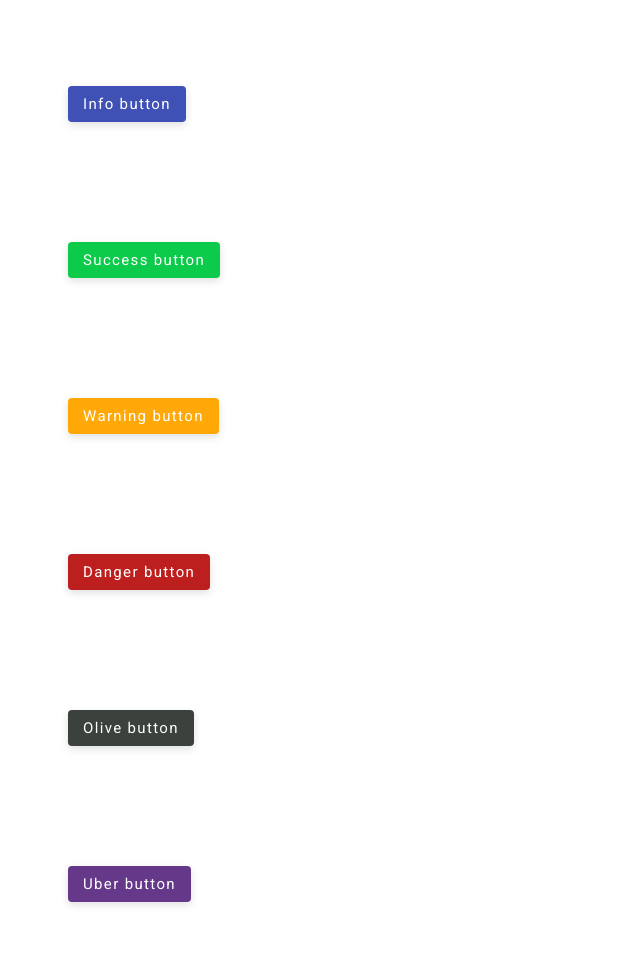
After one commit to akhil-eppa/GoalKeeper, a PHP site: page /button.html in a window 1280 px wide. The commit adds this page. Shown: the whole page, without its empty margins (0-640 px from the left). Run offline with PHP 8.4, Linux system fonts and the light colour scheme.

Commit message:
Added Code For Button-V1 and Jumbotron-V2
Added components:
1) Button Version 1
2) Jumbotron Version 2

```diff
--- /dev/null
+++ b/button.css
@@ -0,0 +1,66 @@
+#btn{
+  margin: 4em;
+  font-family: 'Roboto';
+  font-size: 15px;
+  color: white;
+  padding: 9px 15px;
+  border-style: none;
+  box-shadow: 0px 3px 8px #e0e0e0;
+  letter-spacing: 0.09em;
+  border-radius: 4px;
+  outline: none;
+  -webkit-transition-duration: 0.2s; /* Safari */
+    transition-duration: 0.4s;
+}
+
+#btn:hover {
+    box-shadow: 0 10px 14px 0 rgba(0,0,0,0.24);
+}
+
+#btn.info {
+    background-color: #3f51b5;
+}
+#btn.info:active {
+    box-shadow: 0 7px 8px 0 #3f51b5;
+    transform: translateY(3px);
+}
+
+#btn.success {
+    background-color: #0CCA4A;
+}
+#btn.success:active {
+    box-shadow: 0 7px 8px 0 #0CCA4A;
+    transform: translateY(3px);
+}
+
+#btn.warning {
+    background-color: #FFA807;
+}
+#btn.warning:active {
+    box-shadow: 0 7px 8px 0 #FFA807;
+    transform: translateY(3px);
+}
+
+#btn.danger {
+    background-color: #BD1E1E;
+}
+#btn.danger:active {
+    box-shadow: 0 7px 8px 0 #BD1E1E;
+    transform: translateY(3px);
+}
+
+#btn.olive {
+    background-color: #3B413C;
+}
+#btn.olive:active {
+    box-shadow: 0 7px 8px 0 #3B413C;
+    transform: translateY(3px);
+}
+
+#btn.uber {
+    background-color: #663889;
+}
+#btn.uber:active {
+    box-shadow: 0 7px 8px 0 #663889;
+    transform: translateY(3px);
+}
--- /dev/null
+++ b/button.html
@@ -0,0 +1,22 @@
+<!DOCTYPE html>
+<html>
+  <head>
+    <link href='https://fonts.googleapis.com/css?family=Roboto' rel='stylesheet'>
+    <link rel="stylesheet" href="button.css">
+</head>
+ <body>
+   <br>
+   <input type="button" id = "btn" value="Info button" class = "info">
+   <br/>
+   <input type="button" id = "btn" value="Success button"  class = "success">
+   <br/>
+   <input type="button" id = "btn" value="Warning button" class = "warning">
+   <br/>
+   <input type="button" id = "btn" value="Danger button" class = "danger">
+   <br/>
+   <input type="button" id = "btn" value="Olive button" class = "olive">
+   <br/>
+   <input type="button" id = "btn" value="Uber button" class = "uber">
+   <br/>
+</body>
+</html>
--- a/home.html
+++ b/home.html
@@ -126,5 +126,10 @@
             <img src = "bulb.jpg" alt = "picture of a bulb">
             Lorem ipsum dolor sit amet, consectetur adipiscing elit. Cras libero nibh, pretium porttitor arcu id, bibendum convallis tellus. Nunc placerat quam ex, id dictum libero rutrum id. Aliquam aliquam lectus quam, id volutpat urna laoreet aliquet. Mauris suscipit turpis sed dui sollicitudin aliquet. Proin ac dui libero. Nullam auctor rutrum magna, nec dictum est dictum eget. Mauris faucibus eget neque et luctus. Curabitur pretium nibh orci, in malesuada lacus cursus finibus. Proin dolor erat, feugiat non ultrices quis, aliquet at metus.
         </div>
+
+        <div class = "jumbotron img-right">
+            <img src = "bulb.jpg" alt = "picture of a bulb">
+            Lorem ipsum dolor sit amet, consectetur adipiscing elit. Cras libero nibh, pretium porttitor arcu id, bibendum convallis tellus. Nunc placerat quam ex, id dictum libero rutrum id. Aliquam aliquam lectus quam, id volutpat urna laoreet aliquet. Mauris suscipit turpis sed dui sollicitudin aliquet. Proin ac dui libero. Nullam auctor rutrum magna, nec dictum est dictum eget. Mauris faucibus eget neque et luctus. Curabitur pretium nibh orci, in malesuada lacus cursus finibus. Proin dolor erat, feugiat non ultrices quis, aliquet at metus.
+        </div>
     </body>
 </html>
```
Also changed, not shown: jumbotron.css (+12 -1 lines).
